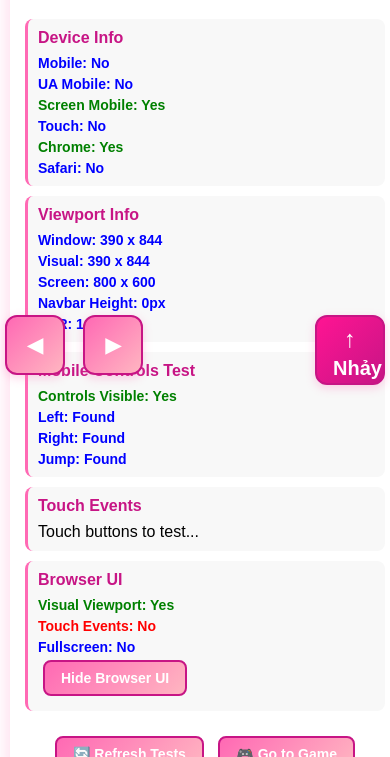
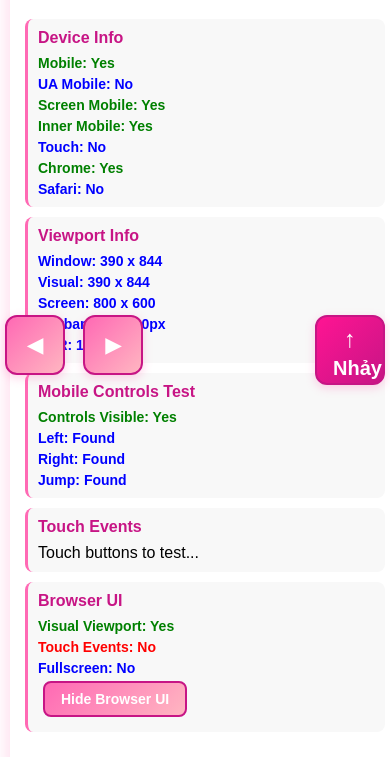
Before and after one commit to nguyenductho89/nhda, a website: page mobile-debug.html in a window 390 px wide. Shown: the part 87-844 px from the top of the page. Drawn offline with Linux system fonts and the light colour scheme.

Commit message:
fix mobile orient 2

```diff
--- a/css/style.css
+++ b/css/style.css
@@ -539,7 +539,7 @@ body::before {
 }
 
 /* Show mobile controls on all mobile devices with side layout */
-@media (max-width: 768px), (max-height: 768px), (orientation: landscape) and (max-width: 1024px) {
+@media (max-width: 1024px), (max-height: 1024px), (orientation: landscape) and (max-width: 1366px) {
     .mobile-controls {
         display: flex !important;
         visibility: visible !important;
--- a/mobile-debug.html
+++ b/mobile-debug.html
@@ -110,7 +110,7 @@
             transform: scale(0.95);
         }
 
-        @media (max-width: 768px), (max-height: 768px), (orientation: landscape) and (max-width: 1024px) {
+        @media (max-width: 1024px), (max-height: 1024px), (orientation: landscape) and (max-width: 1366px) {
             .mobile-controls {
                 display: flex !important;
                 position: fixed !important;
@@ -143,7 +143,7 @@
             }
         }
 
-        @media (min-width: 769px) and (min-height: 769px) and (orientation: portrait) {
+        @media (min-width: 1025px) and (min-height: 1025px) and (orientation: portrait) {
             .mobile-controls {
                 display: none;
             }
@@ -200,9 +200,21 @@
 
         function updateDeviceInfo() {
             const userAgentMobile = /iPhone|iPad|iPod|Android/i.test(navigator.userAgent);
-            const screenMobile = window.screen.width <= 768 || window.screen.height <= 768;
+            const screenWidth = window.screen.width;
+            const screenHeight = window.screen.height;
+            const innerWidth = window.innerWidth;
+            const innerHeight = window.innerHeight;
+
+            const screenMobile = screenWidth <= 1024 || screenHeight <= 1024;
+            const innerMobile = innerWidth <= 1024 || innerHeight <= 1024;
             const touchMobile = 'ontouchstart' in window || navigator.maxTouchPoints > 0;
-            const isMobile = userAgentMobile || (screenMobile && touchMobile);
+
+            const isMobile = userAgentMobile ||
+                            (screenMobile && touchMobile) ||
+                            (innerMobile && touchMobile) ||
+                            (screenWidth <= 768 || screenHeight <= 768) ||
+                            (innerWidth <= 768 || innerHeight <= 768);
+
             const isChrome = /Chrome/i.test(navigator.userAgent);
             const isSafari = /Safari/i.test(navigator.userAgent) && !/Chrome/i.test(navigator.userAgent);
 
@@ -210,6 +222,7 @@
                 <div class="debug-result ${isMobile ? 'pass' : 'info'}">Mobile: ${isMobile ? 'Yes' : 'No'}</div>
                 <div class="debug-result ${userAgentMobile ? 'pass' : 'info'}">UA Mobile: ${userAgentMobile ? 'Yes' : 'No'}</div>
                 <div class="debug-result ${screenMobile ? 'pass' : 'info'}">Screen Mobile: ${screenMobile ? 'Yes' : 'No'}</div>
+                <div class="debug-result ${innerMobile ? 'pass' : 'info'}">Inner Mobile: ${innerMobile ? 'Yes' : 'No'}</div>
                 <div class="debug-result ${touchMobile ? 'pass' : 'info'}">Touch: ${touchMobile ? 'Yes' : 'No'}</div>
                 <div class="debug-result ${isChrome ? 'pass' : 'info'}">Chrome: ${isChrome ? 'Yes' : 'No'}</div>
                 <div class="debug-result ${isSafari ? 'pass' : 'info'}">Safari: ${isSafari ? 'Yes' : 'No'}</div>
```
Also changed, not shown: js/MobileOptimizer.js (+21 -4 lines), js/ResponsiveManager.js (+11 -2 lines).
